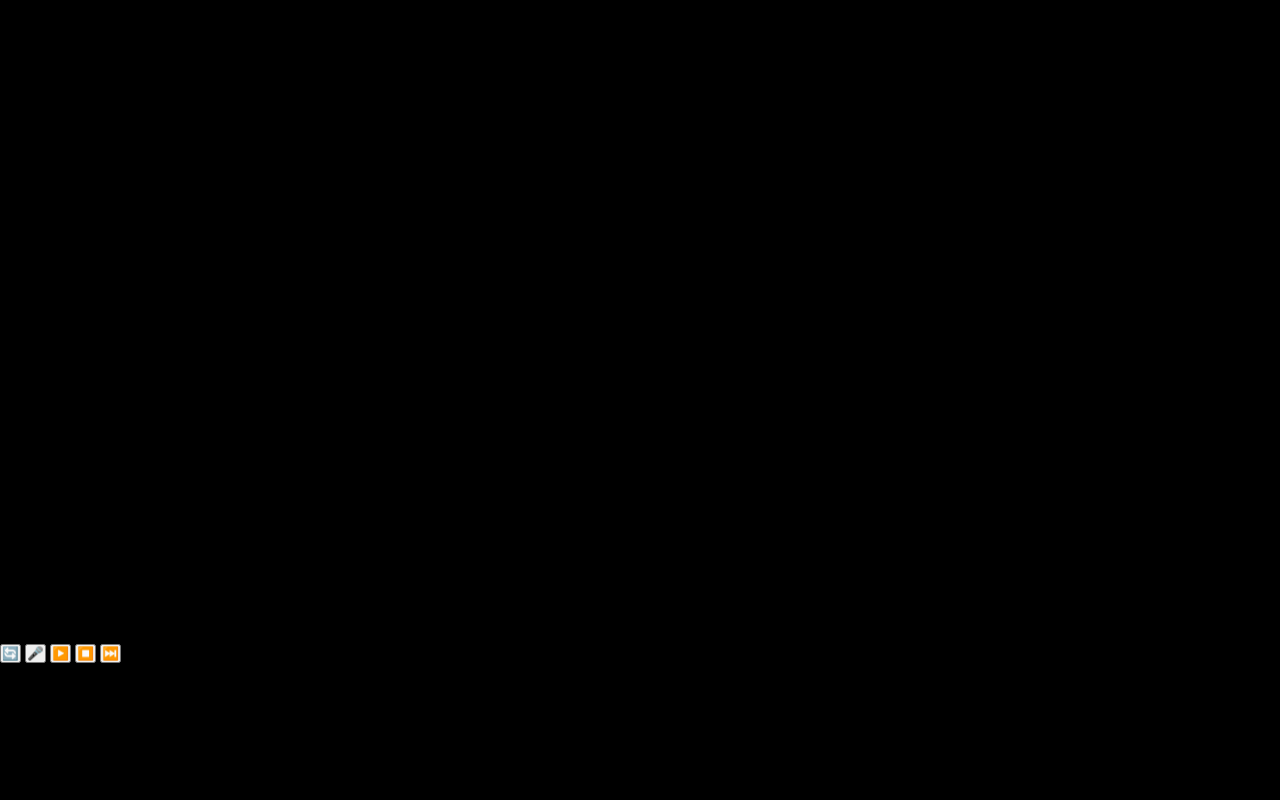
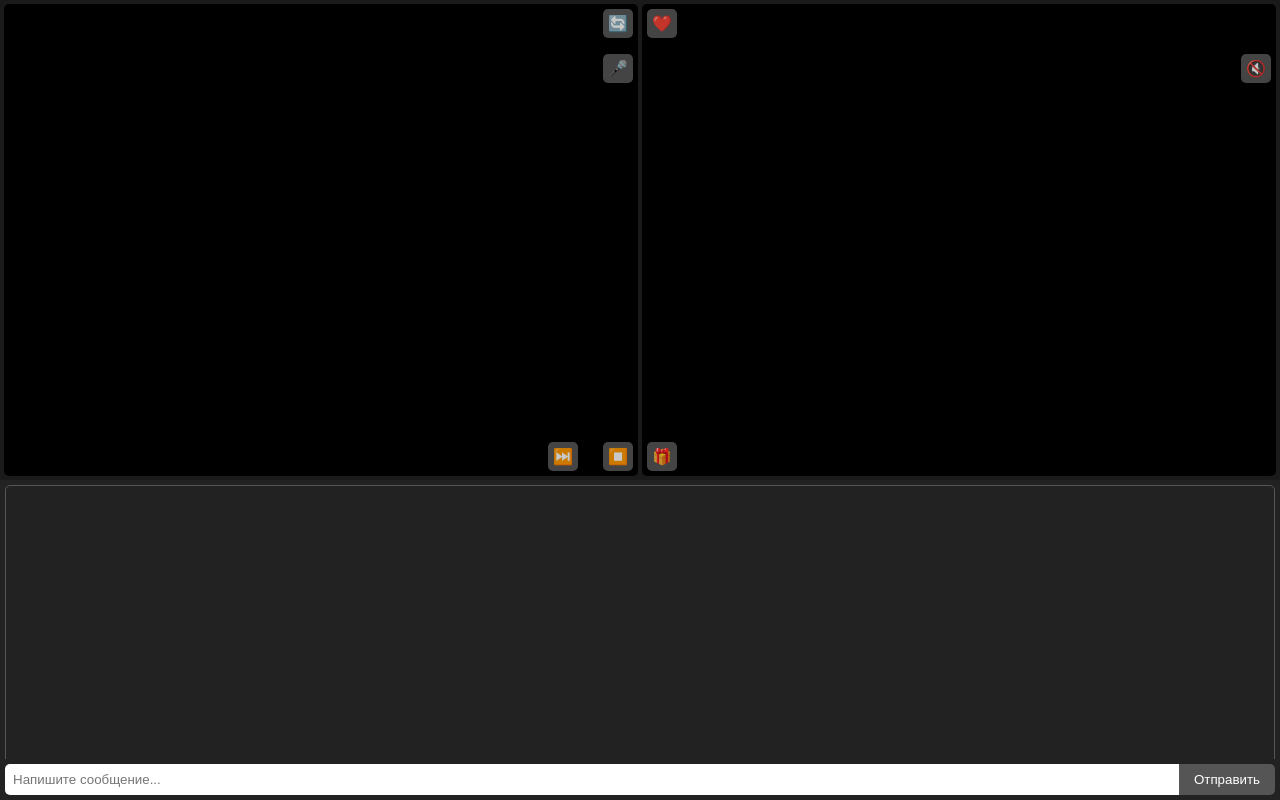
Before and after one commit to skuffazzer-ai/chat-roulette, a website: page public/index.html in a window 1280 px wide. Both pictures are taken after a click on the button "▶️". Drawn offline with Linux system fonts and the light colour scheme.

Commit message:
Update style.css

```diff
--- a/public/style.css
+++ b/public/style.css
@@ -1,77 +1,104 @@
-* {
+body, html {
   margin: 0;
   padding: 0;
+  width: 100vw;
+  height: 100vh;
+  font-family: Arial, sans-serif;
+  background: #1a1a1a;
+  color: white;
+  overflow: hidden;
+}
+
+.videos-container {
+  display: flex;
+  height: 60vh;
+  padding: 2px;
   box-sizing: border-box;
 }
 
-html, body {
-  height: 100%;
-  overflow: hidden;
-  background: black;
-  font-family: Arial, sans-serif;
+.local-video-wrapper, .remote-video-wrapper {
+  position: relative;
+  width: 50%;
+  margin: 2px;
 }
 
-#app {
-  height: 100%;
-  display: flex;
-  flex-direction: column;
-}
-
-#videos {
-  height: 60vh;
-  display: flex;
-}
-
-.video-box {
-  flex: 1;
-  position: relative;
-}
-
-video {
+.local-video-wrapper video, .remote-video-wrapper video {
   width: 100%;
   height: 100%;
+  background: black;
+  border-radius: 5px;
   object-fit: cover;
 }
 
-/* ЧАТ */
-#chat {
-  height: 40vh;
-  display: flex;
-  flex-direction: column;
-  background: #111;
+.controls button, .remote-controls button {
+  position: absolute;
+  padding: 5px;
+  font-size: 16px;
+  opacity: 0.8;
+  border: none;
+  border-radius: 5px;
+  background: #555;
+  color: white;
+  cursor: pointer;
 }
 
-#messages {
-  flex: 1;
-  overflow-y: auto;
-  padding: 6px;
-  color: white;
+.controls button:hover, .remote-controls button:hover { background: #777; }
+
+#flipBtn { top: 5px; right: 5px; }
+#micBtn { top: 50px; right: 5px; }
+#startBtn, #stopBtn, #nextBtn { bottom: 5px; right: 5px; }
+#nextBtn { right: 60px; }
+
+.remote-controls #likeBtn { top: 5px; left: 5px; }
+.remote-controls #muteRemoteBtn { top: 50px; right: 5px; }
+.remote-controls #giftBtn { bottom: 5px; left: 5px; }
+
+.hidden { display: none; }
+
+.chat-container {
+  height: 40vh;
+  background: #222;
+  padding: 5px;
+  box-sizing: border-box;
+  overflow: hidden;
 }
 
-#chatInput {
-  height: 10vh;
+.chat-messages {
+  height: 100%;
+  overflow-y: auto;
+  padding: 5px;
+  border: 1px solid #555;
+  border-radius: 5px;
+}
+
+.chat-message { margin: 2px 0; }
+
+.chat-input-fixed {
+  position: fixed;
+  bottom: env(safe-area-inset-bottom, 0);
+  left: 0;
+  width: 100%;
+  display: flex;
+  background: #222;
+  padding: 5px;
+  box-sizing: border-box;
+}
+
+.chat-input-fixed input {
+  flex: 1;
+  padding: 8px;
+  border-radius: 5px 0 0 5px;
   border: none;
   outline: none;
-  font-size: 16px;
-  padding: 10px;
 }
 
-/* Сообщения поверх видео */
-#overlayMessages {
-  position: absolute;
-  inset: 0;
-  pointer-events: none;
-  display: flex;
-  flex-direction: column;
-  justify-content: center;
-  align-items: center;
-  gap: 6px;
+.chat-input-fixed button {
+  padding: 8px 15px;
+  border: none;
+  background: #555;
+  color: white;
+  border-radius: 0 5px 5px 0;
+  cursor: pointer;
 }
 
-.overlay-msg {
-  color: white;
-  background: rgba(0,0,0,0.45);
-  padding: 4px 8px;
-  border-radius: 6px;
-  font-size: 14px;
-}
+.chat-input-fixed button:hover { background: #777; }
```
